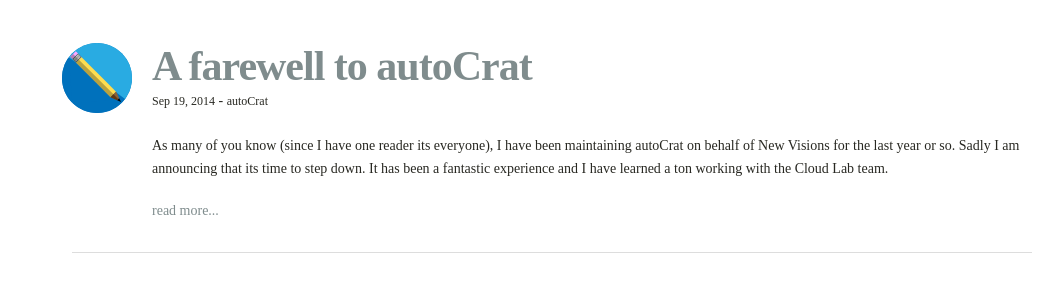
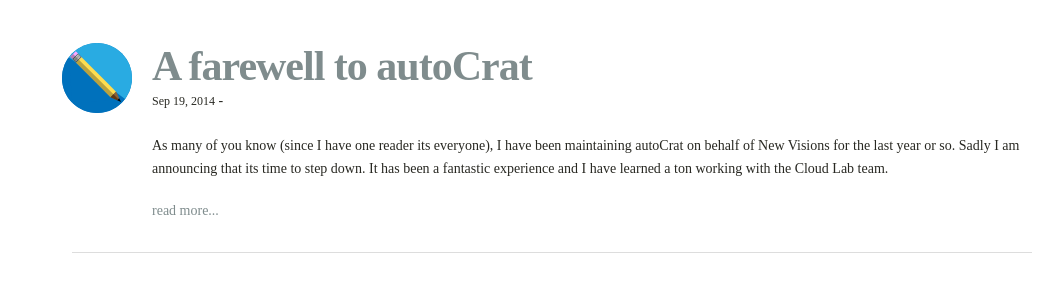
Before and after one commit to CarganCode/CarganCode.github.io, a Jekyll site: the page built from index.html, in a window 1280 px wide. Shown: the part 680-961 px from the top of the page, without its empty margins (108-1171 px from the left). Built offline with Jekyll 4.4.1, drawn with Linux system fonts in a browser that asks for light colours.

Commit message:
Dev-Updating: A farewell to autoCrat

```diff
--- a/_posts/2014-9-19-A_farewell_to_autoCrat.md
+++ b/_posts/2014-9-19-A_farewell_to_autoCrat.md
@@ -2,8 +2,8 @@
 layout: post
 title: A farewell to autoCrat
 date: 2014-09-19T17:34:53.690Z
-tags: autoCrat, Code, Goodbye
-categories: autoCrat
+tags:
+categories:
 type: blog
 ---
 
```
